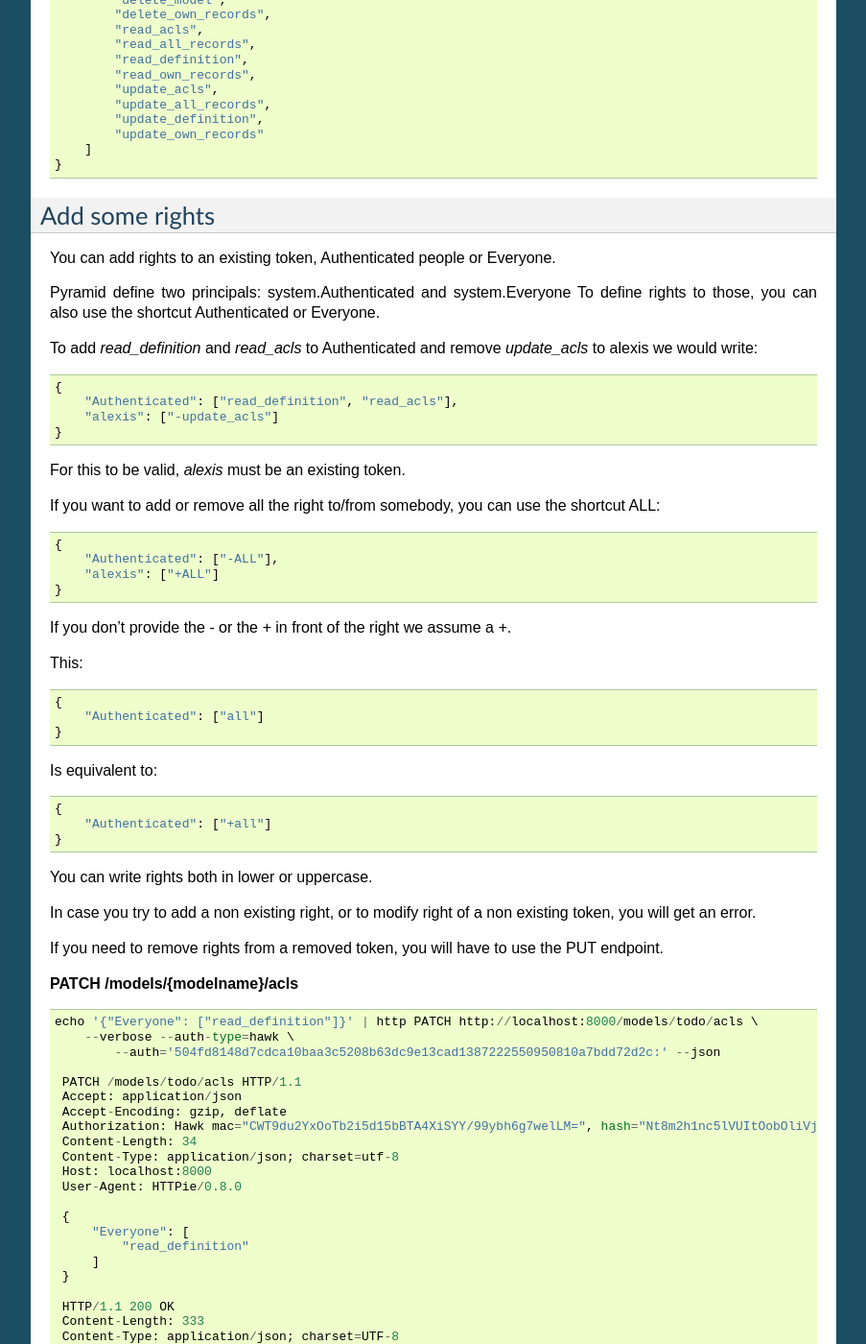
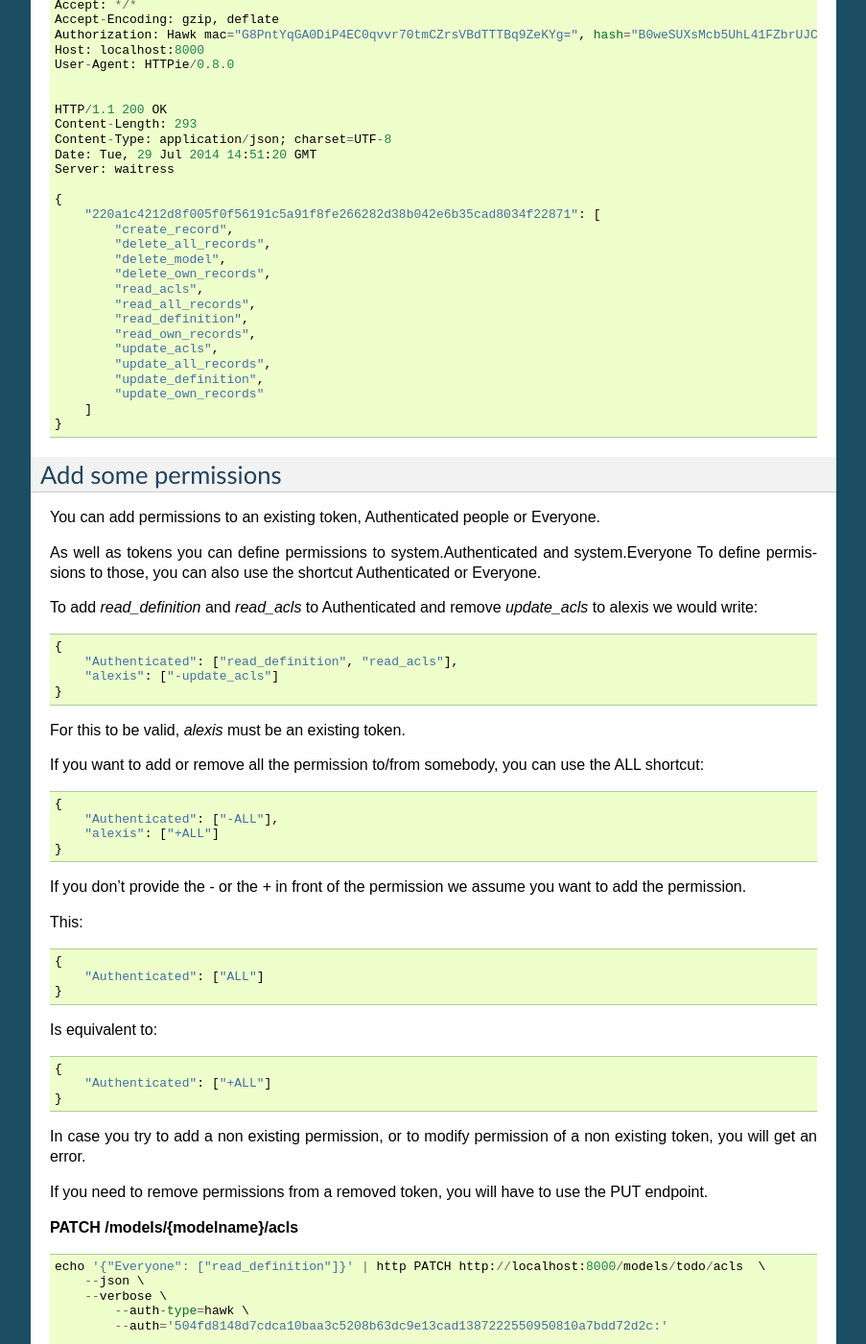
Before and after one commit to spiral-project/daybed, a Sphinx documentation site: the page built from docs/source/usage.rst, in a window 1280 px wide and 1400 px high, scrolled down 5152 px. Shown: the whole window at 96% size, without its empty margins (198-1101 px from the left). Built offline with Sphinx 7.4.7, drawn with Linux system fonts in a browser that asks for light colours; some of the changed text lies outside the part shown.

Commit message:
@ametaireau review.

```diff
--- a/docs/source/usage.rst
+++ b/docs/source/usage.rst
@@ -84,7 +84,10 @@ like this::
          ]
       }}' > definition
 
-    http PUT http://localhost:8000/models/todo @definition --verbose --auth-type=hawk --auth='ad37fc395b7ba83eb496849f6db022fbb316fa11081491b5f00dfae5b0b1cd22:'
+    http PUT http://localhost:8000/models/todo @definition \
+	    --verbose \
+		--auth-type=hawk \
+		--auth='ad37fc395b7ba83eb496849f6db022fbb316fa11081491b5f00dfae5b0b1cd22:'
 
 And we get back::
 
@@ -99,7 +102,7 @@ And we get back::
     }
 
 Note that you could have done this call without being authenticated, by
-authenticating, you and only you have the right to do some changes to this
+authenticating, you and only you have the permission to do some changes to this
 model. You can change the permissions, we will see how to do so later on.
 
 In case you don't want to define a name yourself for your model, you can do the
@@ -110,7 +113,10 @@ name and daybed will generate one for you.
 
 We can now get our models back::
 
-    http GET http://localhost:8000/models/todo --verbose --auth-type=hawk --auth='ad37fc395b7ba83eb496849f6db022fbb316fa11081491b5f00dfae5b0b1cd22:'
+    http GET http://localhost:8000/models/todo \
+	    --verbose \
+	    --auth-type=hawk \
+		--auth='ad37fc395b7ba83eb496849f6db022fbb316fa11081491b5f00dfae5b0b1cd22:'
 
     GET /models/todo HTTP/1.1
     Accept: */*
@@ -182,8 +188,10 @@ Pushing data
 
 Now that we defined the schema, we want to push some real data there!::
 
-    http POST http://localhost:8000/models/todo/records item="work on daybed" status="done"\
-    --verbose --auth-type=hawk --auth='ad37fc395b7ba83eb496849f6db022fbb316fa11081491b5f00dfae5b0b1cd22:'
+    http POST http://localhost:8000/models/todo/records item="work on daybed" status="done" \
+        --verbose \
+		--auth-type=hawk \
+		--auth='ad37fc395b7ba83eb496849f6db022fbb316fa11081491b5f00dfae5b0b1cd22:'
 
     POST /models/todo/records HTTP/1.1
     Accept: application/json
@@ -223,8 +231,11 @@ And we get this in exchange, which is the id of the created document.
 
 Using the GET method, you can get back the data you posted::
 
-    http GET http://localhost:8000/models/todo/records\
-    --verbose --auth-type=hawk --auth='ad37fc395b7ba83eb496849f6db022fbb316fa11081491b5f00dfae5b0b1cd22:' --json
+    http GET http://localhost:8000/models/todo/records \
+        --json \
+	    --verbose \
+        --auth-type=hawk \
+		--auth='ad37fc395b7ba83eb496849f6db022fbb316fa11081491b5f00dfae5b0b1cd22:'
 
     GET /models/todo/records HTTP/1.1                                                                                              [5/4051]
     Accept: application/json
@@ -260,7 +271,8 @@ Get back a definition
 ::
 
     http GET http://localhost:8000/models/todo/definition \
-	    --verbose --auth-type=hawk \
+	    --verbose \
+		--auth-type=hawk \
 	    --auth='504fd8148d7cdca10baa3c5208b63dc9e13cad1387222550950810a7bdd72d2c:'
 
     GET /models/todo/definition HTTP/1.1
@@ -309,7 +321,11 @@ Get back the model ACLs
 
 ::
 
-    http GET http://localhost:8000/models/todo/acls --verbose --auth-type=hawk --auth='504fd8148d7cdca10baa3c5208b63dc9e13cad1387222550950810a7bdd72d2c:'
+    http GET http://localhost:8000/models/todo/acls \
+	    --verbose \
+		--auth-type=hawk \
+		--auth='504fd8148d7cdca10baa3c5208b63dc9e13cad1387222550950810a7bdd72d2c:'
+
     GET /models/todo/acls HTTP/1.1
     Accept: */*
     Accept-Encoding: gzip, deflate
@@ -342,13 +358,13 @@ Get back the model ACLs
     }
 
 
-Add some rights
----------------
+Add some permissions
+--------------------
 
-You can add rights to an existing token, Authenticated people or Everyone.
+You can add permissions to an existing token, Authenticated people or Everyone.
 
-Pyramid define two principals: system.Authenticated and system.Everyone
-To define rights to those, you can also use the shortcut Authenticated or Everyone.
+As well as tokens you can define permissions to system.Authenticated and system.Everyone
+To define permissions to those, you can also use the shortcut Authenticated or Everyone.
 
 To add `read_definition` and `read_acls` to Authenticated and remove
 `update_acls` to alexis we would write::
@@ -360,41 +376,41 @@ To add `read_definition` and `read_acls` to Authenticated and remove
 
 For this to be valid, `alexis` must be an existing token.
 
-If you want to add or remove all the right to/from somebody, you can use the shortcut ALL::
+If you want to add or remove all the permission to/from somebody, you can use the ALL shortcut::
 
     {
         "Authenticated": ["-ALL"],
         "alexis": ["+ALL"]
     }
 
-If you don't provide the `-` or the `+` in front of the right we assume a `+`.
+If you don't provide the `-` or the `+` in front of the permission we assume you want to add the permission.
 
 This::
 
     {
-        "Authenticated": ["all"]
+        "Authenticated": ["ALL"]
     }
 
 Is equivalent to::
 
     {
-        "Authenticated": ["+all"]
+        "Authenticated": ["+ALL"]
     }
 
-You can write rights both in lower or uppercase.
-
-In case you try to add a non existing right, or to modify right of a
+In case you try to add a non existing permission, or to modify permission of a
 non existing token, you will get an error.
 
-If you need to remove rights from a removed token, you will have to use the PUT endpoint.
+If you need to remove permissions from a removed token, you will have to use the PUT endpoint.
 
 **PATCH /models/{modelname}/acls**
 
 ::
 
-   echo '{"Everyone": ["read_definition"]}' | http PATCH http://localhost:8000/models/todo/acls \
-       --verbose --auth-type=hawk \
-	   --auth='504fd8148d7cdca10baa3c5208b63dc9e13cad1387222550950810a7bdd72d2c:' --json
+   echo '{"Everyone": ["read_definition"]}' | http PATCH http://localhost:8000/models/todo/acls  \
+       --json \
+       --verbose \
+	   --auth-type=hawk \
+	   --auth='504fd8148d7cdca10baa3c5208b63dc9e13cad1387222550950810a7bdd72d2c:'
 
     PATCH /models/todo/acls HTTP/1.1
     Accept: application/json
@@ -439,15 +455,17 @@ If you need to remove rights from a removed token, you will have to use the PUT
 
 **PUT /models/{modelname}/acls**
 
-This is means to replace ACLs for a model. It could be useful in case
-where PATCH doesn't work (remove rights for a removed token.) or to
-replace all ACLs in one call.
+This endpoint let you replace a set of ACLs for a model. It could be useful in case
+where PATCH doesn't work (remove permissions for a removed token.) or to
+replace all permissions in one call.
 
 ::
 
    echo '{"Everyone": ["read_definition"], "Authenticated": ["ALL"]}' | http PUT http://localhost:8000/models/todo/acls \
-       --verbose --auth-type=hawk \
-	   --auth='504fd8148d7cdca10baa3c5208b63dc9e13cad1387222550950810a7bdd72d2c:' --json
+       --json \
+       --verbose \
+	   --auth-type=hawk \
+	   --auth='504fd8148d7cdca10baa3c5208b63dc9e13cad1387222550950810a7bdd72d2c:'
 
     PATCH /models/todo/acls HTTP/1.1
     Accept: application/json
```
Also changed, not shown: docs/source/permissions.rst (+6 -9 lines), 4 other files.
